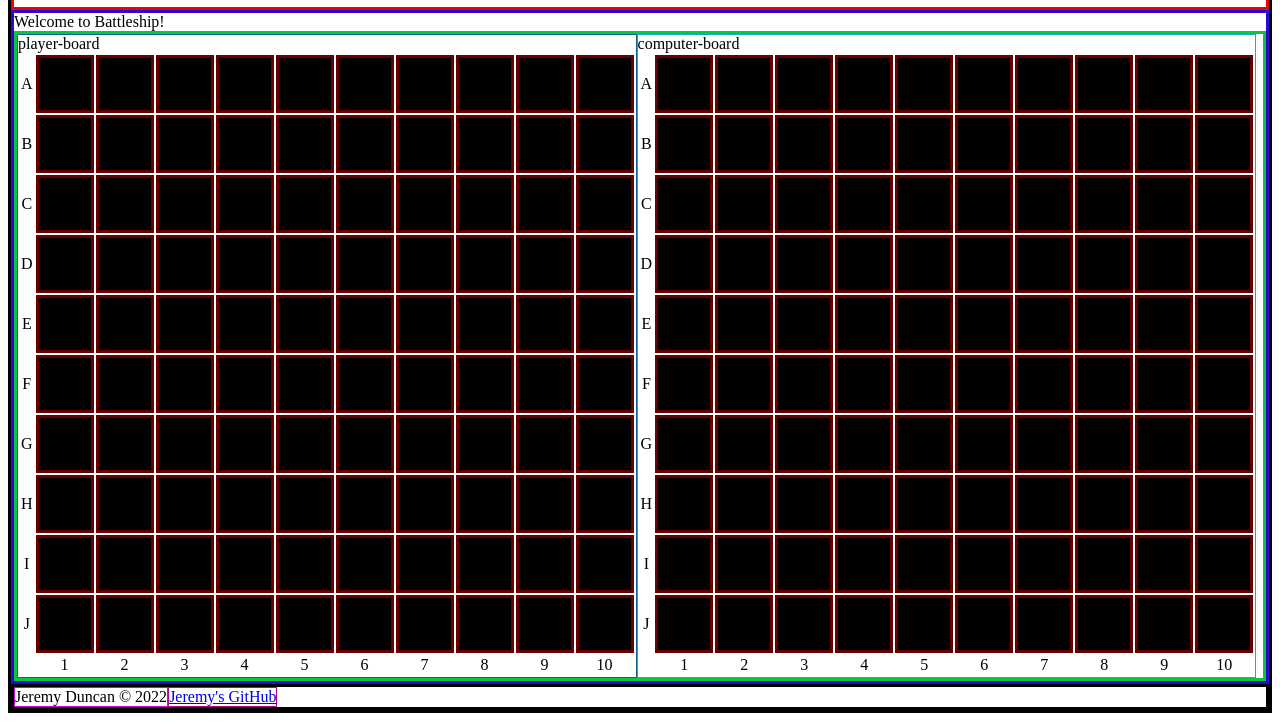
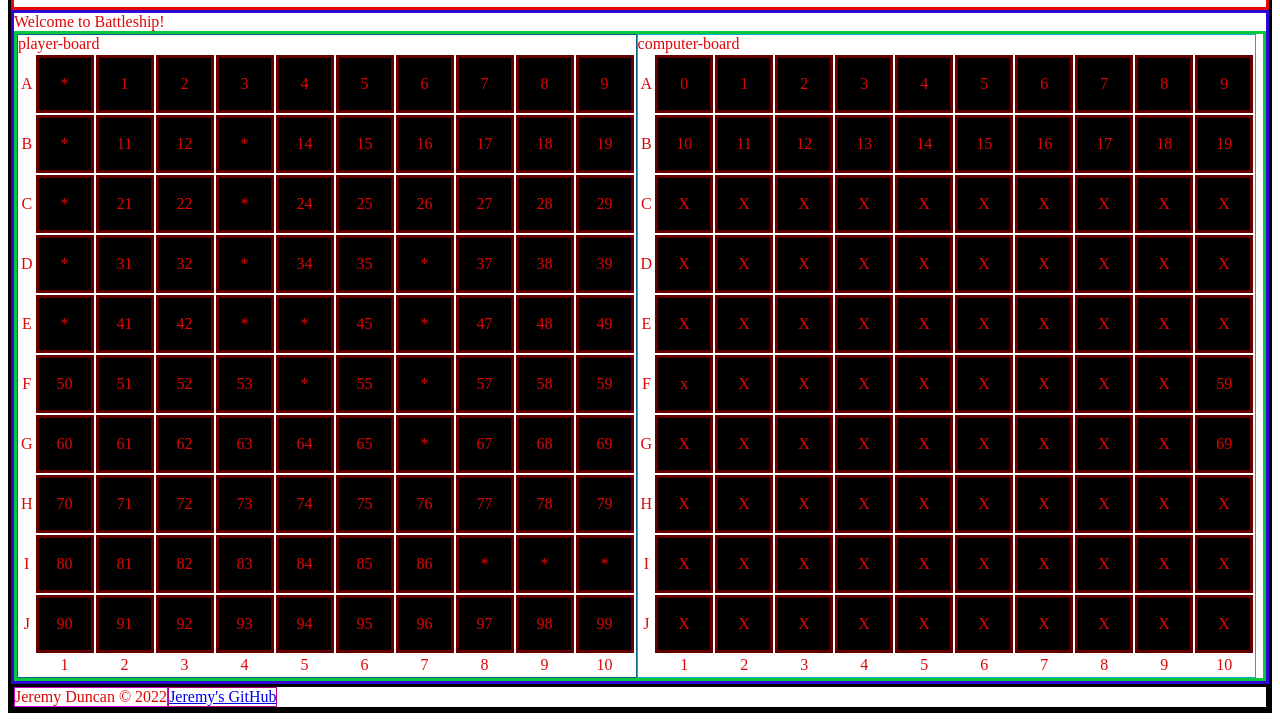
Before and after one commit to JeremyDuncan/Battleship, a plain HTML site: page index.html in a window 1280 px wide. Shown: the part 87-808 px from the top of the page. Drawn offline with Linux system fonts and the light colour scheme.

Commit message:
updated logic in game

```diff
--- a/battleship.css
+++ b/battleship.css
@@ -1,5 +1,5 @@
 body {
-
+  color: rgb(220, 7, 7);
 }
 
 .container {
--- /dev/null
+++ b/battleship.js
@@ -0,0 +1,181 @@
+// =========== arrays to represent gameboard===================
+var gameBoard = [
+                  [0,1,2,3,4,5,6,7,8,9],
+                  [10,11,12,13,14,15,16,17,18,19],
+                  [20,21,22,23,24,25,26,27,28,29],
+                  [30,31,32,33,34,35,36,37,38,39],
+                  [40,41,42,43,44,45,46,47,48,49],
+                  [50,51,52,53,54,55,56,57,58,59],
+                  [60,61,62,63,64,65,66,67,68,69],
+                  [70,71,72,73,74,75,76,77,78,79],
+                  [80,81,82,83,84,85,86,87,88,89],
+                  [90,91,92,93,94,95,96,97,98,99]
+                ];
+
+var grid = [
+            [0,1,2,3,4,5,6,7,8,9],
+            [0,1,2,3,4,5,6,7,8,9],
+            [0,1,2,3,4,5,6,7,8,9],
+            [0,1,2,3,4,5,6,7,8,9],
+            [0,1,2,3,4,5,6,7,8,9],
+            [0,1,2,3,4,5,6,7,8,9],
+            [0,1,2,3,4,5,6,7,8,9],
+            [0,1,2,3,4,5,6,7,8,9],
+            [0,1,2,3,4,5,6,7,8,9],
+            [0,1,2,3,4,5,6,7,8,9]
+          ];
+
+var boardSelection = [
+                ["x","x","x","x","x","x","x","x","x","x"],
+                ["x","x","x","x","x","x","x","x","x","x"],
+                ["x","x","x","x","x","x","x","x","x","x"],
+                ["x","x","x","x","x","x","x","x","x","x"],
+                ["x","x","x","x","x","x","x","x","x","x"],
+                ["x","x","x","x","x","x","x","x","x","x"],
+                ["x","x","x","x","x","x","x","x","x","x"],
+                ["x","x","x","x","x","x","x","x","x","x"],
+                ["x","x","x","x","x","x","x","x","x","x"],
+                ["x","x","x","x","x","x","x","x","x","x"]
+              ];
+
+// generates random numbers for row and column on gameboard
+// generates number 0-9
+var randomRow = () => {
+  row = Math.floor(Math.random() * 10);
+  return row;
+}
+var randomColumn = () => {
+  column = Math.floor(Math.random() * 10);
+  return column;
+}
+
+var randomVert = () => {
+  random = Math.floor(Math.random() * 2);
+  return random;
+}
+
+
+var checkBoard = (ship) => {
+  // check board if randomly generated ship fits board
+  for (var i = 0; i < ship.length; i++) {
+    for (var j = 0; j < gameBoard.length; j++) {
+      for (var k = 0; k < gameBoard[j].length; k++) {
+        if(ship[i] == gameBoard[j][k] && boardSelection[j][k] == 1) {
+          return false;
+        }
+      }
+    }
+  }
+  return true;
+}
+  //checks to see in random numbers are in bounds for ship
+  var inBounds = (shipLength, row, column, vert) => {
+    var rightBoundary = 10;
+    var bottomBoundary = 10;
+
+    if (vert == 0){
+      if (grid[row][column] + shipLength > rightBoundary) {
+        return false;
+      }else {
+        return true;
+      }
+    } else {
+      if (grid[row + shipLength] == undefined) {
+        return false;
+      } else {
+        return true;
+      }
+    }
+
+  }
+
+  //creates verticle ship
+  var createVertShip = (shipLength, row, column) => {
+    var ship = [];
+    for (var i = 0; i < shipLength; i++) {
+      console.log(i)
+      ship.push(gameBoard[row+i][column]);
+    }
+
+    return ship;
+  }
+
+  //creates horizontal ship
+  var createHorizShip = (shipLength, row, column) => {
+    var ship = [];
+    for(var i = 0; i < shipLength; i++) {
+     ship.push(gameBoard[row][column+i]);
+    }
+
+    return ship;
+  }
+
+
+//Marks Board with ships
+var markBoard = (ship) => {
+  for(var i = 0; i < ship.length; i++) {
+    for(var j = 0; j < gameBoard.length; j++) {
+      for(var k = 0; k < gameBoard[j].length; k++) {
+        if(ship[i] == gameBoard[j][k]) {
+          boardSelection[j][k] = 1;
+        }
+      }
+    }
+  }
+}
+
+
+//============= Main Ship building function ================================
+//Calls other functions to make sure ship can be built
+var buildShip = (shipLength) => {
+  //builds ship to users specification
+  var shipAvailable = false;
+  while(!shipAvailable) {
+    var isInBounds = false;
+    while(!isInBounds) {
+      var row = randomRow();
+      var column = randomColumn();
+      var vert = randomVert(); //====>>>>>>>>>>>>>>>>>>>>>>>>>>(REMOVE)
+      isInBounds = inBounds(shipLength, row, column, vert)
+    }
+    var ship = []
+    if (vert == 0) {
+      ship = createHorizShip(shipLength, row, column);
+      console.log(ship)
+    } else if (vert == 1) {
+      ship = createVertShip(shipLength, row, column);
+      console.log(ship);
+    }
+
+    //stops loop if ship can be built at location
+    console.log(ship);
+    shipAvailable = checkBoard(ship);
+  }
+  //places ships on board
+  markBoard(ship);
+  return ship;
+}
+
+
+var battleShip = buildShip(5);
+var destroyer1 = buildShip(4);
+var destroyer2 = buildShip(4);
+var frigate = buildShip(3);
+var patrolCoastal = buildShip(2)
+
+// Displays data of created ship on webpage
+var displayShip = (ship) => {
+  for(var i = 0; i < ship.length; i++) {
+    document.getElementById(ship[i]).innerHTML = "*"
+  }
+}
+
+displayShip(battleShip);
+displayShip(destroyer1);
+displayShip(destroyer2);
+displayShip(frigate);
+displayShip(patrolCoastal);
+
+//     // for (var i = 0; i < battleShip.length; i++) {
+//     //   playerShipLocations.push(battleShip[i]);
+//     //   document.getElementById(battleShip[i]).innerHTML = "--"
--- a/index.html
+++ b/index.html
@@ -53,114 +53,114 @@
 
             <tr>
               <td class="label">C</td>
-              <td class="square" id="20" onclick="torpedo(20)">X</td>
-              <td class="square" id="21" onclick="torpedo(21)">X</td>
-              <td class="square" id="22" onclick="torpedo(22)">X</td>
-              <td class="square" id="23" onclick="torpedo(23)">X</td>
-              <td class="square" id="24" onclick="torpedo(24)">X</td>
-              <td class="square" id="25" onclick="torpedo(25)">X</td>
-              <td class="square" id="26" onclick="torpedo(26)">X</td>
-              <td class="square" id="27" onclick="torpedo(27)">X</td>
-              <td class="square" id="28" onclick="torpedo(28)">X</td>
-              <td class="square" id="29" onclick="torpedo(29)">X</td>
+              <td class="square" id="20" onclick="torpedo(20)">20</td>
+              <td class="square" id="21" onclick="torpedo(21)">21</td>
+              <td class="square" id="22" onclick="torpedo(22)">22</td>
+              <td class="square" id="23" onclick="torpedo(23)">23</td>
+              <td class="square" id="24" onclick="torpedo(24)">24</td>
+              <td class="square" id="25" onclick="torpedo(25)">25</td>
+              <td class="square" id="26" onclick="torpedo(26)">26</td>
+              <td class="square" id="27" onclick="torpedo(27)">27</td>
+              <td class="square" id="28" onclick="torpedo(28)">28</td>
+              <td class="square" id="29" onclick="torpedo(29)">29</td>
             </tr>
 
             <tr>
               <td class="label">D</td>
-              <td class="square" id="30" onclick="torpedo(30)">X</td>
-              <td class="square" id="31" onclick="torpedo(31)">X</td>
-              <td class="square" id="32" onclick="torpedo(32)">X</td>
-              <td class="square" id="33" onclick="torpedo(33)">X</td>
-              <td class="square" id="34" onclick="torpedo(34)">X</td>
-              <td class="square" id="35" onclick="torpedo(35)">X</td>
-              <td class="square" id="36" onclick="torpedo(36)">X</td>
-              <td class="square" id="37" onclick="torpedo(37)">X</td>
-              <td class="square" id="38" onclick="torpedo(38)">X</td>
-              <td class="square" id="39" onclick="torpedo(39)">X</td>
+              <td class="square" id="30" onclick="torpedo(30)">30</td>
+              <td class="square" id="31" onclick="torpedo(31)">31</td>
+              <td class="square" id="32" onclick="torpedo(32)">32</td>
+              <td class="square" id="33" onclick="torpedo(33)">33</td>
+              <td class="square" id="34" onclick="torpedo(34)">34</td>
+              <td class="square" id="35" onclick="torpedo(35)">35</td>
+              <td class="square" id="36" onclick="torpedo(36)">36</td>
+              <td class="square" id="37" onclick="torpedo(37)">37</td>
+              <td class="square" id="38" onclick="torpedo(38)">38</td>
+              <td class="square" id="39" onclick="torpedo(39)">39</td>
             </tr>
 
             <tr>
               <td class="label">E</td>
-              <td class="square" id="40" onclick="torpedo(40)">X</td>
-              <td class="square" id="41" onclick="torpedo(41)">X</td>
-              <td class="square" id="42" onclick="torpedo(42)">X</td>
-              <td class="square" id="43" onclick="torpedo(43)">X</td>
-              <td class="square" id="44" onclick="torpedo(44)">X</td>
-              <td class="square" id="45" onclick="torpedo(45)">X</td>
-              <td class="square" id="46" onclick="torpedo(46)">X</td>
-              <td class="square" id="47" onclick="torpedo(47)">X</td>
-              <td class="square" id="48" onclick="torpedo(48)">X</td>
-              <td class="square" id="49" onclick="torpedo(49)">X</td>
+              <td class="square" id="40" onclick="torpedo(40)">40</td>
+              <td class="square" id="41" onclick="torpedo(41)">41</td>
+              <td class="square" id="42" onclick="torpedo(42)">42</td>
+              <td class="square" id="43" onclick="torpedo(43)">43</td>
+              <td class="square" id="44" onclick="torpedo(44)">44</td>
+              <td class="square" id="45" onclick="torpedo(45)">45</td>
+              <td class="square" id="46" onclick="torpedo(46)">46</td>
+              <td class="square" id="47" onclick="torpedo(47)">47</td>
+              <td class="square" id="48" onclick="torpedo(48)">48</td>
+              <td class="square" id="49" onclick="torpedo(49)">49</td>
             </tr>
 
             <tr>
               <td class="label">F</td>
-              <td class="square" id="50" onclick="torpedo(50)">x</td>
-              <td class="square" id="51" onclick="torpedo(51)">X</td>
-              <td class="square" id="52" onclick="torpedo(52)">X</td>
-              <td class="square" id="53" onclick="torpedo(53)">X</td>
-              <td class="square" id="54" onclick="torpedo(54)">X</td>
-              <td class="square" id="55" onclick="torpedo(55)">X</td>
-              <td class="square" id="56" onclick="torpedo(56)">X</td>
-              <td class="square" id="57" onclick="torpedo(57)">X</td>
-              <td class="square" id="58" onclick="torpedo(58)">X</td>
+              <td class="square" id="50" onclick="torpedo(50)">50</td>
+              <td class="square" id="51" onclick="torpedo(51)">51</td>
+              <td class="square" id="52" onclick="torpedo(52)">52</td>
+              <td class="square" id="53" onclick="torpedo(53)">53</td>
+              <td class="square" id="54" onclick="torpedo(54)">54</td>
+              <td class="square" id="55" onclick="torpedo(55)">55</td>
+              <td class="square" id="56" onclick="torpedo(56)">56</td>
+              <td class="square" id="57" onclick="torpedo(57)">57</td>
+              <td class="square" id="58" onclick="torpedo(58)">58</td>
               <td class="square" id="59" onclick="torpedo(59)">59</td>
               </tr>
 
             <tr>
               <td class="label">G</td>
-              <td class="square" id="60" onclick="torpedo(60)">X</td>
-              <td class="square" id="61" onclick="torpedo(61)">X</td>
-              <td class="square" id="62" onclick="torpedo(62)">X</td>
-              <td class="square" id="63" onclick="torpedo(63)">X</td>
-              <td class="square" id="64" onclick="torpedo(64)">X</td>
-              <td class="square" id="65" onclick="torpedo(65)">X</td>
-              <td class="square" id="66" onclick="torpedo(66)">X</td>
-              <td class="square" id="67" onclick="torpedo(67)">X</td>
-              <td class="square" id="68" onclick="torpedo(68)">X</td>
+              <td class="square" id="60" onclick="torpedo(60)">60</td>
+              <td class="square" id="61" onclick="torpedo(61)">61</td>
+              <td class="square" id="62" onclick="torpedo(62)">62</td>
+              <td class="square" id="63" onclick="torpedo(63)">63</td>
+              <td class="square" id="64" onclick="torpedo(64)">64</td>
+              <td class="square" id="65" onclick="torpedo(65)">65</td>
+              <td class="square" id="66" onclick="torpedo(66)">66</td>
+              <td class="square" id="67" onclick="torpedo(67)">67</td>
+              <td class="square" id="68" onclick="torpedo(68)">68</td>
               <td class="square" id="69" onclick="torpedo(69)">69</td>
             </tr>
 
             <tr>
               <td class="label">H</td>
-              <td class="square" id="70" onclick="torpedo(70)">X</td>
-              <td class="square" id="71" onclick="torpedo(71)">X</td>
-              <td class="square" id="72" onclick="torpedo(72)">X</td>
-              <td class="square" id="73" onclick="torpedo(73)">X</td>
-              <td class="square" id="74" onclick="torpedo(74)">X</td>
-              <td class="square" id="75" onclick="torpedo(75)">X</td>
-              <td class="square" id="76" onclick="torpedo(76)">X</td>
-              <td class="square" id="77" onclick="torpedo(77)">X</td>
-              <td class="square" id="78" onclick="torpedo(78)">X</td>
-              <td class="square" id="79" onclick="torpedo(79)">X</td>
+              <td class="square" id="70" onclick="torpedo(70)">70</td>
+              <td class="square" id="71" onclick="torpedo(71)">71</td>
+              <td class="square" id="72" onclick="torpedo(72)">72</td>
+              <td class="square" id="73" onclick="torpedo(73)">73</td>
+              <td class="square" id="74" onclick="torpedo(74)">74</td>
+              <td class="square" id="75" onclick="torpedo(75)">75</td>
+              <td class="square" id="76" onclick="torpedo(76)">76</td>
+              <td class="square" id="77" onclick="torpedo(77)">77</td>
+              <td class="square" id="78" onclick="torpedo(78)">78</td>
+              <td class="square" id="79" onclick="torpedo(79)">79</td>
             </tr>
 
             <tr>
               <td class="label">I</td>
-              <td class="square" id="80" onclick="torpedo(80)">X</td>
-              <td class="square" id="81" onclick="torpedo(81)">X</td>
-              <td class="square" id="82" onclick="torpedo(82)">X</td>
-              <td class="square" id="83" onclick="torpedo(83)">X</td>
-              <td class="square" id="84" onclick="torpedo(84)">X</td>
-              <td class="square" id="85" onclick="torpedo(85)">X</td>
-              <td class="square" id="86" onclick="torpedo(86)">X</td>
-              <td class="square" id="87" onclick="torpedo(87)">X</td>
-              <td class="square" id="88" onclick="torpedo(88)">X</td>
-              <td class="square" id="89" onclick="torpedo(89)">X</td>
+              <td class="square" id="80" onclick="torpedo(80)">80</td>
+              <td class="square" id="81" onclick="torpedo(81)">81</td>
+              <td class="square" id="82" onclick="torpedo(82)">82</td>
+              <td class="square" id="83" onclick="torpedo(83)">83</td>
+              <td class="square" id="84" onclick="torpedo(84)">84</td>
+              <td class="square" id="85" onclick="torpedo(85)">85</td>
+              <td class="square" id="86" onclick="torpedo(86)">86</td>
+              <td class="square" id="87" onclick="torpedo(87)">87</td>
+              <td class="square" id="88" onclick="torpedo(88)">88</td>
+              <td class="square" id="89" onclick="torpedo(89)">89</td>
             </tr>
 
             <tr>
               <td class="label">J</td>
-              <td class="square" id="90" onclick="torpedo(90)">X</td>
-              <td class="square" id="91" onclick="torpedo(91)">X</td>
-              <td class="square" id="92" onclick="torpedo(92)">X</td>
-              <td class="square" id="93" onclick="torpedo(93)">X</td>
-              <td class="square" id="94" onclick="torpedo(94)">X</td>
-              <td class="square" id="95" onclick="torpedo(95)">X</td>
-              <td class="square" id="96" onclick="torpedo(96)">X</td>
-              <td class="square" id="97" onclick="torpedo(97)">X</td>
-              <td class="square" id="98" onclick="torpedo(98)">X</td>
-              <td class="square" id="99" onclick="torpedo(99)">X</td>
+              <td class="square" id="90" onclick="torpedo(90)">90</td>
+              <td class="square" id="91" onclick="torpedo(91)">91</td>
+              <td class="square" id="92" onclick="torpedo(92)">92</td>
+              <td class="square" id="93" onclick="torpedo(93)">93</td>
+              <td class="square" id="94" onclick="torpedo(94)">94</td>
+              <td class="square" id="95" onclick="torpedo(95)">95</td>
+              <td class="square" id="96" onclick="torpedo(96)">96</td>
+              <td class="square" id="97" onclick="torpedo(97)">97</td>
+              <td class="square" id="98" onclick="torpedo(98)">98</td>
+              <td class="square" id="99" onclick="torpedo(99)">99</td>
             </tr>
 
             <tr>
@@ -346,6 +346,8 @@
         <a href="https://github.com/JeremyDuncan">Jeremy's GitHub</a>
       </div>
     </footer>
+
   </div>
 </body>
+<script type="text/javascript" src="battleship.js"></script>
 </html>
```
